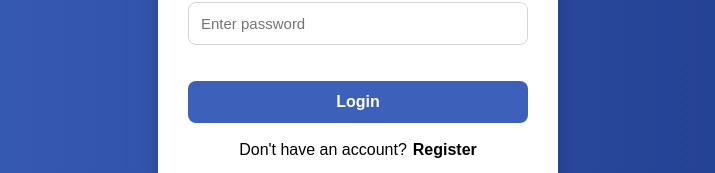
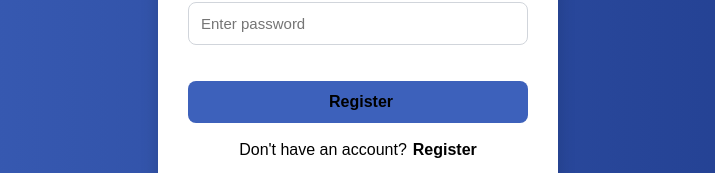
Before and after one commit to mmelokuhlemaphisa/ReactTS-Job-Application-Tracker, a React (Vite) app: page /login in a window 1280 px wide. Shown: the part 447-620 px from the top of the page, without its empty margins (282-997 px from the left). Built offline with nearby package versions, Linux system fonts and the light colour scheme.

Commit message:
merge main with origin

```diff
--- a/src/components/pages/JobPage.tsx
+++ b/src/components/pages/JobPage.tsx
@@ -1,4 +1,4 @@
-import React, { useEffect, useState } from "react";
+import  { useEffect, useState } from "react";
 import { useParams, useNavigate } from "react-router-dom";
 
 interface Job {
--- a/src/components/pages/Landing.tsx
+++ b/src/components/pages/Landing.tsx
@@ -1,4 +1,3 @@
-import React from 'react'
 import { Link } from 'react-router';
 
 export default function Landing() {
--- a/src/components/pages/Login.tsx
+++ b/src/components/pages/Login.tsx
@@ -67,7 +67,9 @@ export default function Login() {
           <br />
           <br />
           <button className="button" type="submit">
-            Login
+            <Link className="link-login" to="/home">
+              Register
+            </Link>
           </button>
           <br /> <br />
           <p>
```
